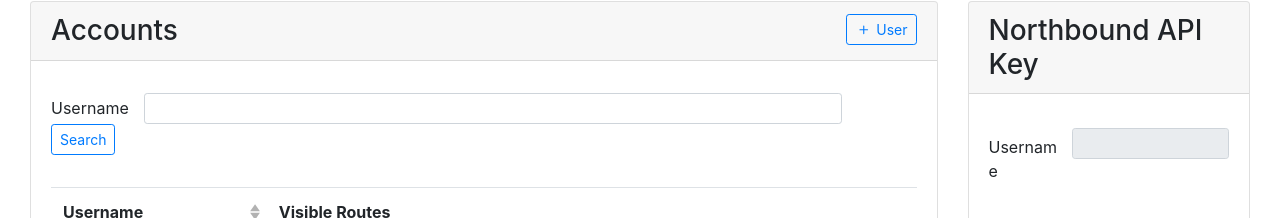
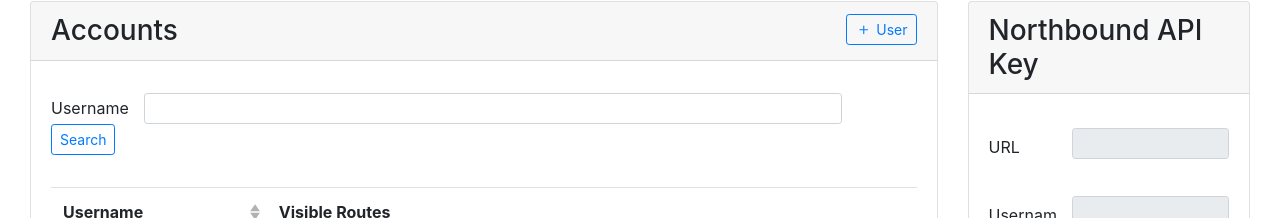
Before and after one commit to makki-villaluz/198-Vue, a Vue app: page /admin in a window 1280 px wide. Shown: the part 87-305 px from the top of the page. Built offline with nearby package versions, Linux system fonts and the light colour scheme; no server answers.

Commit message:
added northbound url to card

```diff
--- a/src/views/Admin.vue
+++ b/src/views/Admin.vue
@@ -57,6 +57,17 @@
 							<h3>Northbound API Key</h3>
 						</template>
 						<b-form>
+							<div style="margin: 14px 0 30px">
+								<b-form-group label="URL" label-cols="4">
+									<b-form-input
+										id="url"
+										size="sm"
+										style="width: 100%"
+										:disabled=true
+										v-model="northbound_api_key.url_old"
+									></b-form-input>
+								</b-form-group>
+							</div>
 							<div style="margin: 14px 0 30px">
 								<b-form-group label="Username" label-cols="4">
 									<b-form-input
@@ -147,6 +158,16 @@
 				<div class="form-spacer">
 					<b-form>
 						<div style="margin: 14px 0 30px">
+							<b-form-group label="URL" label-cols="4">
+								<b-form-input
+									id="url"
+									size="sm"
+									style="width: 100%"
+									v-model="northbound_api_key.url_new"
+								></b-form-input>
+							</b-form-group>
+						</div>
+						<div style="margin: 14px 0 30px">
 							<b-form-group label="Username" label-cols="4">
 								<b-form-input
 									id="username"
@@ -206,6 +227,8 @@ export default {
 	data() {
 		return {
 			northbound_api_key: {
+				url_old: "",
+				url_new: "",
 				user_old: "",
 				pass_old: "",
 				user_new: "",
@@ -234,22 +257,26 @@ export default {
 	},
 	methods: {
 		resetAPIKeyModal() {
+			this.northbound_api_key.url_new = "";
 			this.northbound_api_key.user_new = "";
 			this.northbound_api_key.pass_new = "";
 		},
 		modalAPIKeyInfo() {
+			this.northbound_api_key.url_new = this.northbound_api_key.url_old;
 			this.northbound_api_key.user_new = this.northbound_api_key.user_old;
 			this.northbound_api_key.pass_new = this.northbound_api_key.pass_old;
 		},
 		editAPIKey() {
 			const json = {
+				url: this.northbound_api_key.url_new,
 				username: this.northbound_api_key.user_new,
 				password: this.northbound_api_key.pass_new
 			}
 			updateNorthboundKey(json)
 				.then(res => {
-					this.northbound_api_key.user_old = res.data.new_username
-					this.northbound_api_key.pass_old = res.data.new_password
+					this.northbound_api_key.url_old = res.data.new_url;
+					this.northbound_api_key.user_old = res.data.new_username;
+					this.northbound_api_key.pass_old = res.data.new_password;
 				})
 				.catch(err => console.log(err))
 			this.resetAPIKeyModal();
@@ -282,6 +309,7 @@ export default {
 			.catch(err => console.log(err))
 		fetchNorthboundKey()
 			.then(res => {
+				this.northbound_api_key.url_old = res.data.northbound_url;
 				this.northbound_api_key.user_old = res.data.northbound_username;
 				this.northbound_api_key.pass_old = res.data.northbound_password;
 			})
```
